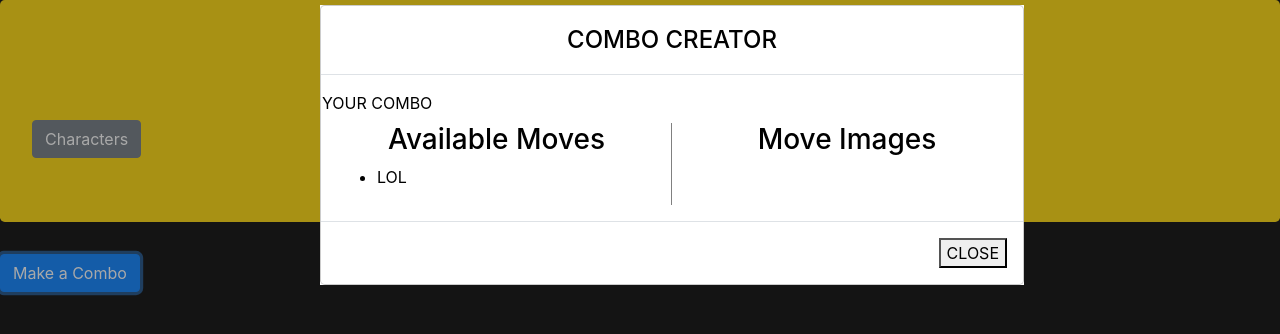
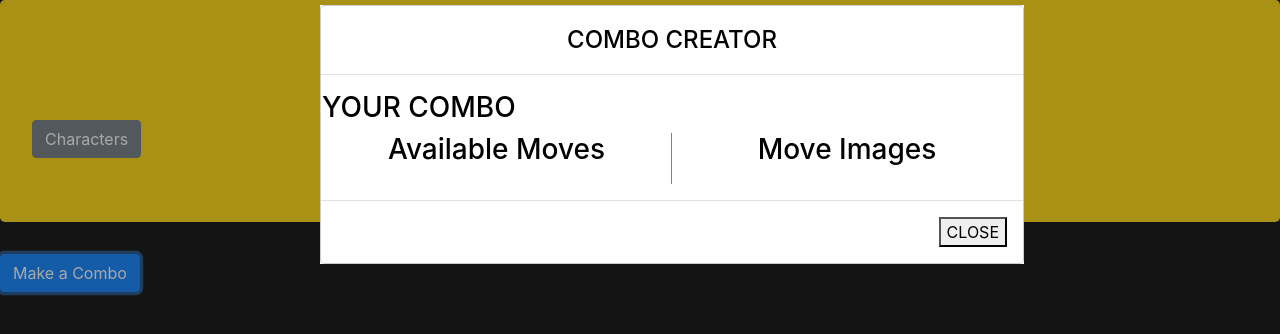
Before and after one commit to jasonfelipe/SFV_React, a React (Create React App) app in the folder client/: page /combo in a window 1280 px wide. Both pictures are taken after a click on the button "Make a Combo". Shown: the top 334 px of the page. Built offline with nearby package versions, Linux system fonts and the light colour scheme.

Commit message:
testing combo page

```diff
--- a/client/src/components/DropdownMenu/DropdownItem.js
+++ b/client/src/components/DropdownMenu/DropdownItem.js
@@ -1,6 +1,6 @@
 import React from "react";
 export const DropdownItem = props => {
     return (
-        <button onClick={props.onClick}>{props.name}</button>
+        <button onClick={props.getData}>{props.name}</button>
     )
 }
--- a/client/src/components/Modals/ComboModal.js
+++ b/client/src/components/Modals/ComboModal.js
@@ -29,8 +29,10 @@ export const ComboModal = props => {
                 <div className='modal-body'>
                     <div className="row">
                         <div>
-                            YOUR COMBO
-                    <h5>{props.combo}</h5>
+                            <h3 className='center'>
+                                YOUR COMBO
+                            </h3>
+                            <h5 className='center'>{props.combo}</h5>
                         </div>
                     </div>
                     <div className='row'>
@@ -39,7 +41,7 @@ export const ComboModal = props => {
                             <ul>
                                 {props.availableMoves.map((element, index) =>
                                     <li key={index}>
-                                        {element}
+                                        <button>{element.move}</button>
                                     </li>
                                 )}
                             </ul>
--- a/client/src/pages/Combo.js
+++ b/client/src/pages/Combo.js
@@ -12,6 +12,7 @@ class Ryu extends Component {
             jumbotronTitle: "",
             frameData: [],
             comboData: [],
+            modalData: [],
             comboModal: false,
             showMenu: false,
             dropdownName: "Characters"
@@ -52,13 +53,31 @@ class Ryu extends Component {
 
     getCharacterData = event => {
         event.preventDefault();
+        console.log("TEST")
         let character = event.target.innerHTML
         API.getFrameData(character).then(res => {
+            let comboStarters = [];
+            res.data.map(move => {
+                if (move.onHit >= 3){
+                    comboStarters.push(move);
+                    }
+                });
+
+
+
+
             this.setState({
                 frameData: res.data,
                 jumbotronTitle: character,
-                dropdownName: character
+                dropdownName: character,
+                modalData: comboStarters,
+                comboModal: true
             });
+
+
+
+            // console.log(this.state.modalData);
+
         });
     };
 
@@ -82,7 +101,7 @@ class Ryu extends Component {
             >
                 <DropdownItem
                     name='Ryu'
-                    onClick={this.getCharacterData}
+                    getData={this.getCharacterData}
                 />
             </DropdownMenu>
 
@@ -94,7 +113,7 @@ class Ryu extends Component {
                     className='modal'
                     show={this.state.comboModal}
                     close={this.closeComboModal}
-                    availableMoves={["LOL"]}
+                    availableMoves={this.state.modalData}
                 />
         </div>
         )
```
